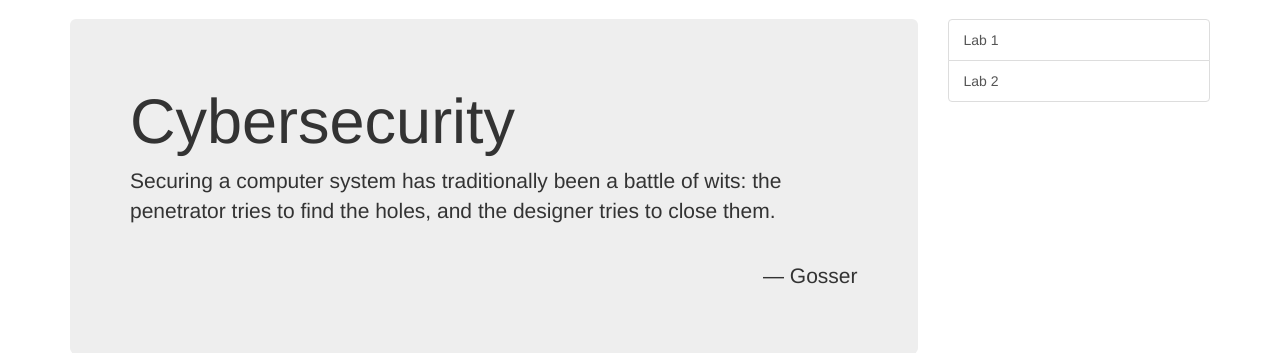
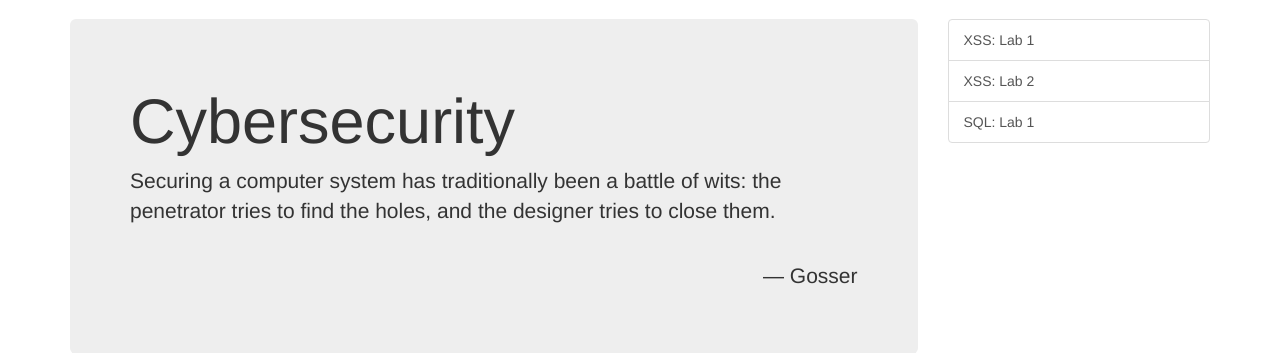
Before and after one commit to acarrasquillo/cyberlabs, a PHP site: page / in a window 1280 px wide. Shown: the part 51-404 px from the top of the page. Run offline with PHP 8.4, Linux system fonts and the light colour scheme; some libraries are stand-ins or nearby versions.

Commit message:
Added sql lab to index

```diff
--- a/index.php
+++ b/index.php
@@ -17,10 +17,10 @@
 
         <div class="col-xs-6 col-sm-3 sidebar-offcanvas" id="sidebar">
           <div class="list-group">
-            <a href="lab1.php" class="list-group-item">Lab 1</a>
-            <a href="test.cgi" class="list-group-item">Lab 2</a>
-            <!-- <a href="#" class="list-group-item">Lab 3</a>
-            <a href="#" class="list-group-item">Lab 4</a>
+            <a href="lab1.php" class="list-group-item">XSS: Lab 1</a>
+            <a href="test.cgi" class="list-group-item">XSS: Lab 2</a>
+            <a href="sqli_labs/sqli2.cgi" class="list-group-item">SQL: Lab 1</a>
+            <!-- <a href="#" class="list-group-item">Lab 4</a>
             <a href="#" class="list-group-item">Lab 5</a>
             <a href="#" class="list-group-item">Lab 6</a>
             <a href="#" class="list-group-item">Lab 7</a>
```
Also changed, not shown: 1 other file.
